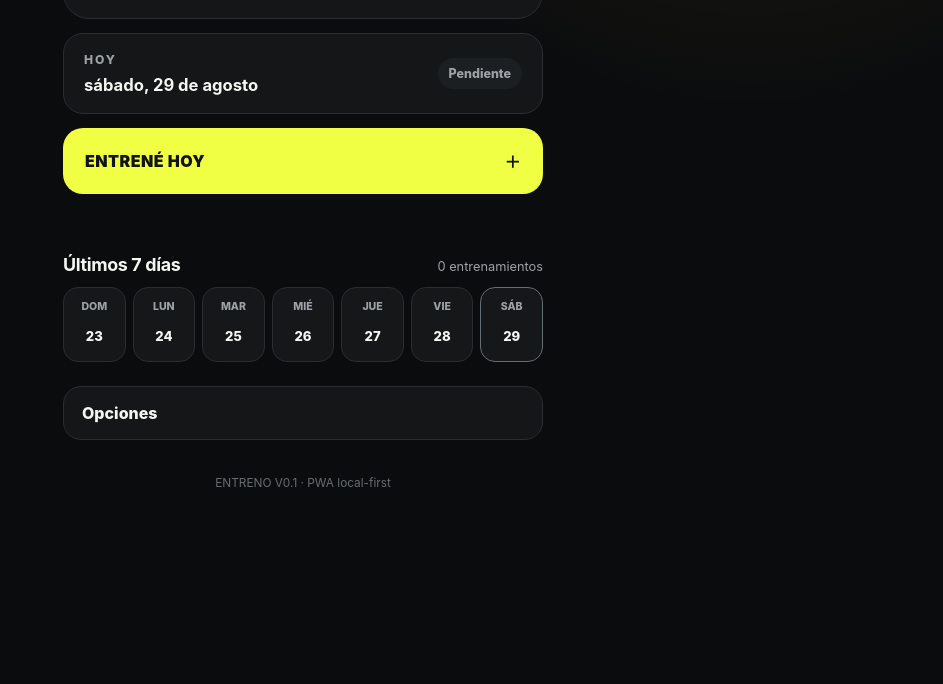
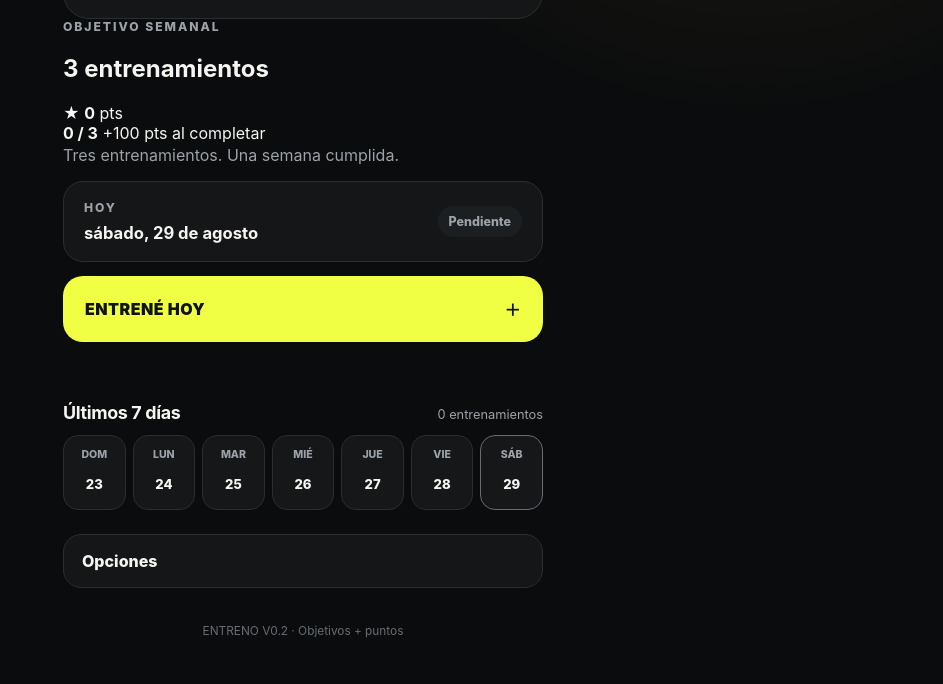
Before and after one commit to jorgenfotografia-rgb/ENTRENO, a plain HTML site: page index.html in a window 1280 px wide. Shown: the part 384-1068 px from the top of the page, without its empty margins (337-1280 px from the left). Before the commit the page ends 920 px from the top, so only its background shows below. Drawn offline with Linux system fonts and the light colour scheme.

Commit message:
Upgrade ENTRENO interface to V0.2 weekly goal

```diff
--- a/index.html
+++ b/index.html
@@ -4,7 +4,7 @@
   <meta charset="utf-8">
   <meta name="viewport" content="width=device-width, initial-scale=1, viewport-fit=cover">
   <meta name="theme-color" content="#111315">
-  <meta name="description" content="ENTRENO: registrá tu entrenamiento diario y construí constancia.">
+  <meta name="description" content="ENTRENO: convertí tu constancia en progreso. Objetivos semanales, rachas y puntos.">
   <link rel="manifest" href="./manifest.webmanifest">
   <link rel="icon" href="./icons/icon-192.png">
   <link rel="apple-touch-icon" href="./icons/icon-192.png">
@@ -15,8 +15,8 @@
   <main class="app-shell">
     <header class="app-header">
       <div>
-        <p class="eyebrow">ENTRENO · V0.1</p>
-        <h1>Tu constancia<br>empieza hoy.</h1>
+        <p class="eyebrow">ENTRENO · V0.2</p>
+        <h1>Tu constancia<br>genera progreso.</h1>
       </div>
       <div class="status-dot" aria-label="Aplicación activa"></div>
     </header>
@@ -28,7 +28,28 @@
         <strong id="streakCount">0</strong>
         <span id="streakUnit">días</span>
       </div>
-      <p id="streakMessage" class="muted">Registrá tu primer entrenamiento.</p>
+      <p id="streakMessage" class="muted">Registrá tu próximo entrenamiento.</p>
+    </section>
+
+    <section class="goal-card" aria-labelledby="goalTitle">
+      <div class="goal-topline">
+        <div>
+          <p class="card-label">Objetivo semanal</p>
+          <h2 id="goalTitle">3 entrenamientos</h2>
+        </div>
+        <div class="points-pill" aria-label="Puntos acumulados">
+          <span aria-hidden="true">★</span>
+          <strong id="pointsBalance">0</strong>
+          <span>pts</span>
+        </div>
+      </div>
+
+      <div class="goal-progress-row">
+        <strong id="weeklyProgress">0 / 3</strong>
+        <span id="weeklyReward">+100 pts al completar</span>
+      </div>
+      <div id="goalSegments" class="goal-segments" aria-label="Progreso del objetivo semanal"></div>
+      <p id="weeklyMessage" class="muted goal-message">Tres entrenamientos. Una semana cumplida.</p>
     </section>
 
     <section class="today-card">
@@ -57,13 +78,13 @@
     <details class="settings">
       <summary>Opciones</summary>
       <div class="settings-body">
-        <p>Los datos se guardan únicamente en este dispositivo.</p>
+        <p>Los entrenamientos y puntos se guardan únicamente en este dispositivo durante esta etapa de prueba.</p>
         <button id="resetButton" class="secondary-button" type="button">Borrar datos de prueba</button>
       </div>
     </details>
 
     <footer>
-      <p>ENTRENO V0.1 · PWA local-first</p>
+      <p>ENTRENO V0.2 · Objetivos + puntos</p>
     </footer>
   </main>
 
```
